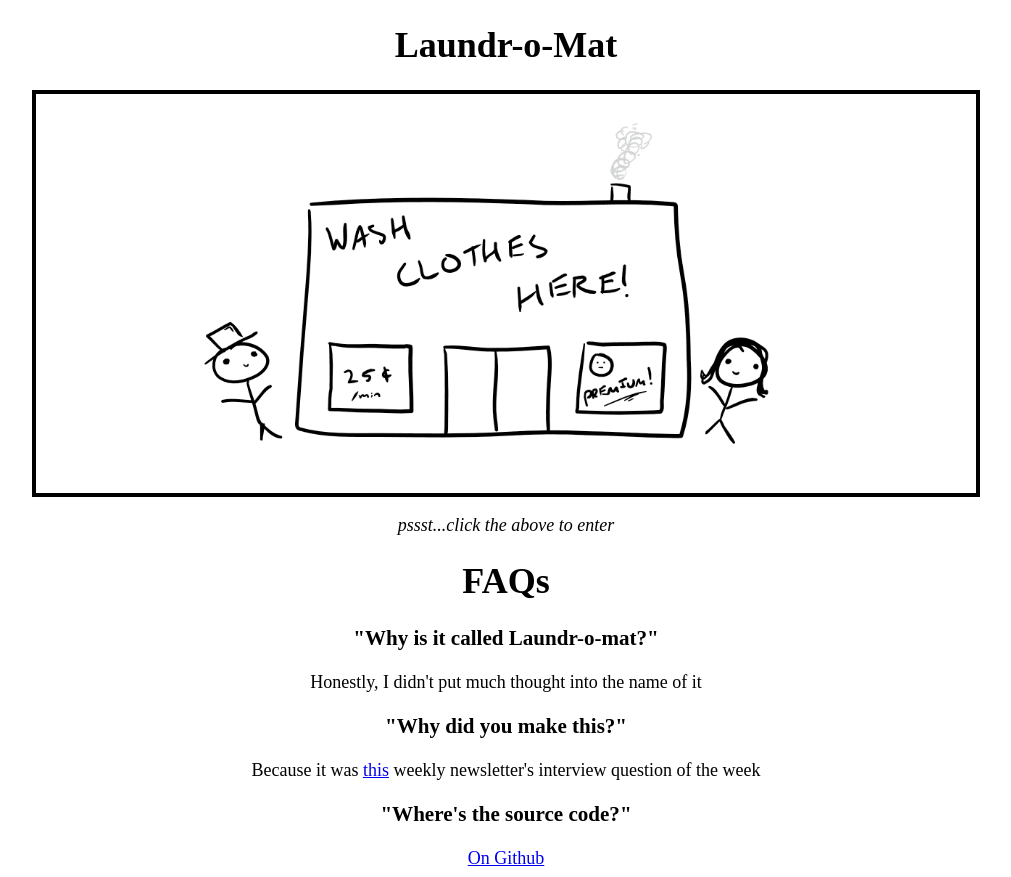
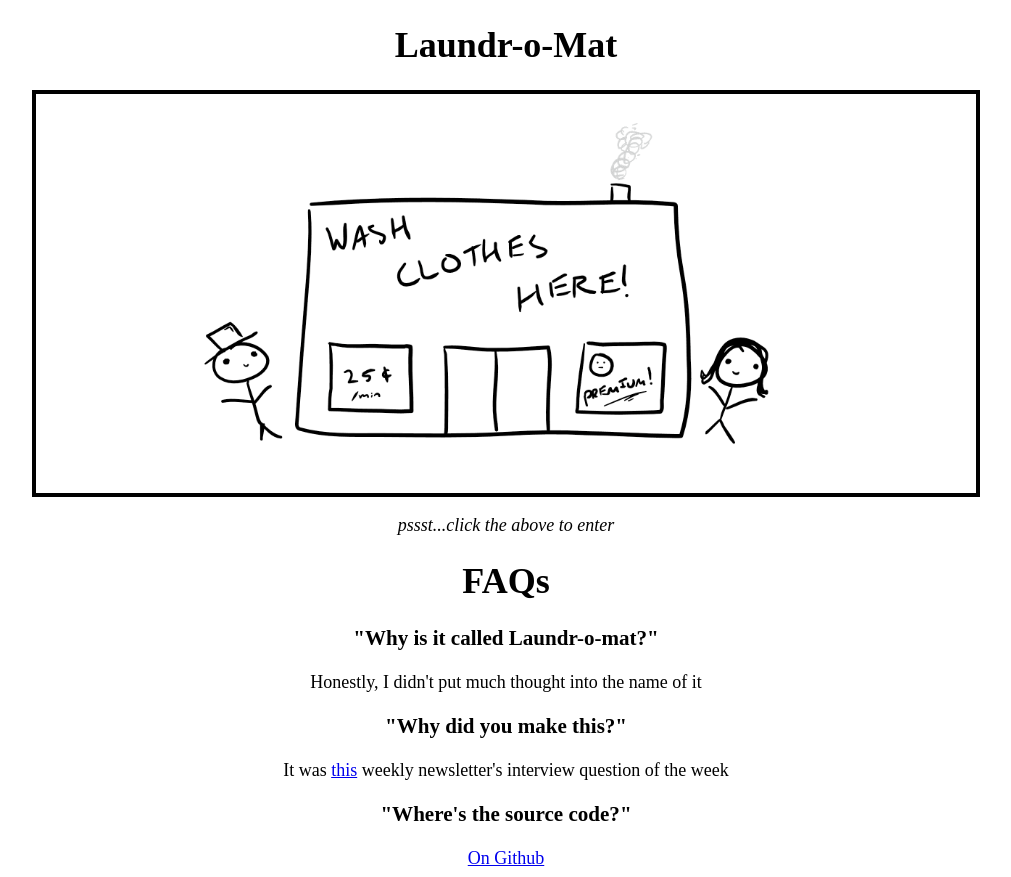
Before and after one commit to konaraddi/laundr-o-mat, a Vue app: page /#/ in a window 1280 px wide. Shown: the whole page, without its empty margins (134-1145 px from the left). Built offline with nearby package versions, Linux system fonts and the light colour scheme; a web font is replaced by a local one.

Commit message:
Add LICENSE, compress screenshot on README

```diff
--- a/src/components/StoreFront.vue
+++ b/src/components/StoreFront.vue
@@ -7,7 +7,7 @@
     <h3>"Why is it called Laundr-o-mat?"</h3>
     <p>Honestly, I didn't put much thought into the name of it</p>
     <h3>"Why did you make this?"</h3>
-    <p>Because it was <a href="https://tinyletter.com/cassidoo" target="_blank">this</a> weekly newsletter's interview question of the week</p>
+    <p>It was <a href="https://tinyletter.com/cassidoo" target="_blank">this</a> weekly newsletter's interview question of the week</p>
     <h3>"Where's the source code?"</h3>
     <a href="//github.com/konaraddio/laundr-o-mat" target="_blank">On Github</a>
   </div>
```
Also changed, not shown: screenshot.png, 1 other file (tests, documents, lock files or other folders).
